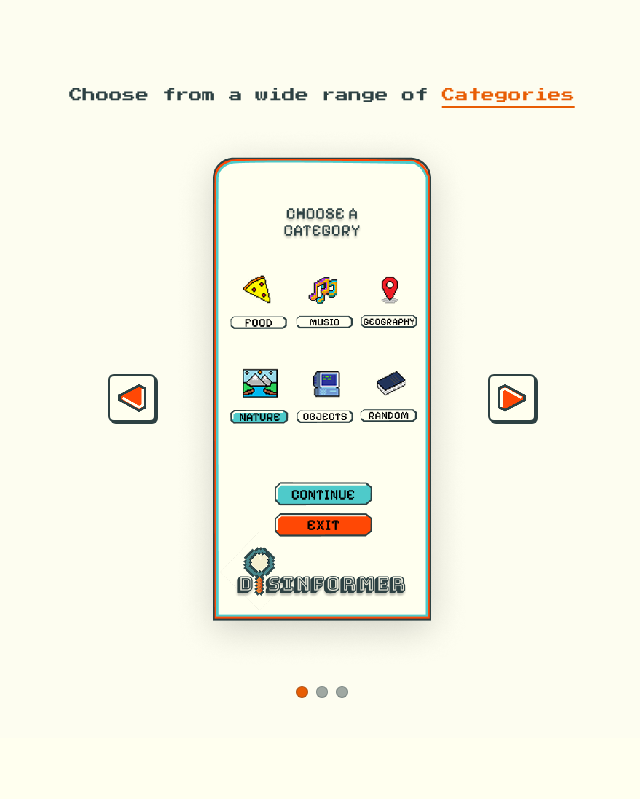
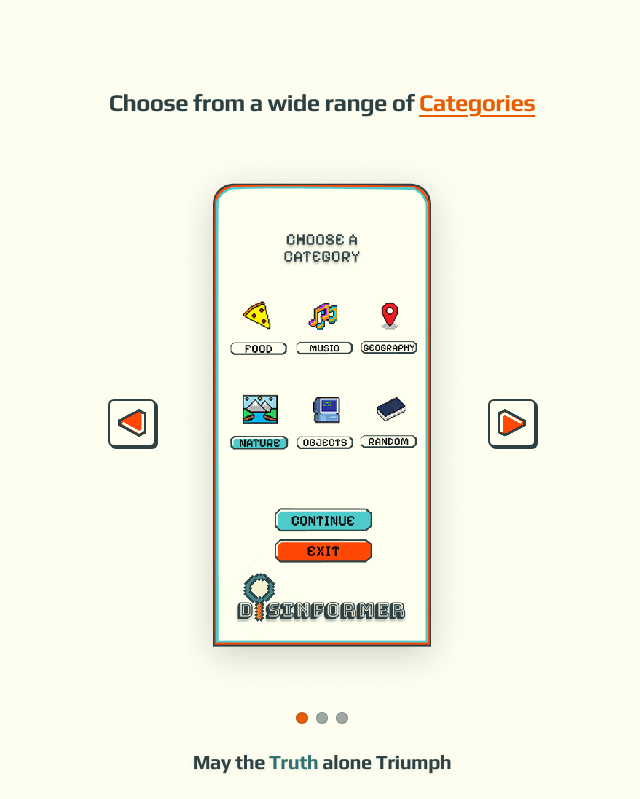
Before and after one commit to Monash-Mosaic/disinformer-leaderboard, a Next.js app: page / in a window 1280 px wide. Shown: the part 1961-2760 px from the top of the page, without its empty margins (318-958 px from the left). Built offline with nearby package versions, Linux system fonts and the light colour scheme.

Commit message:
fix: home carousal fix with new content

```diff
--- a/components/home/HomeCarouselSection.tsx
+++ b/components/home/HomeCarouselSection.tsx
@@ -19,7 +19,7 @@ const SLIDES = [
     alt: "Disinformer app screen: collaborate on the clue",
   },
   {
-    before: "Persuade others from the answer as ",
+    before: "Persuade others from the Truth as ",
     highlight: "Disinformer",
     after: "",
     src: "/assets/carousal-3.png",
@@ -33,6 +33,12 @@ const SLIDE_COUNT = SLIDES.length;
 const carouselViewportClass = "w-[min(88vw,300px)]";
 
 const SLIDE_IMG = { width: 300, height: 636 } as const;
+
+const slideHeadingClass =
+  "mx-auto block max-w-[min(100%,42rem)] text-center font-['Play'] text-lg font-bold leading-snug tracking-tight text-[#2d4143] sm:text-xl md:text-2xl";
+
+const taglineClass =
+  "mt-5 text-center font-['Play'] text-base font-bold leading-snug tracking-tight text-[#2d4143] sm:mt-6 sm:text-lg md:text-xl [text-shadow:0_1px_2px_rgba(45,65,67,0.08),0_2px_8px_rgba(45,65,67,0.06)]";
 
 export default function HomeCarouselSection() {
   const labelId = useId();
@@ -68,7 +74,7 @@ export default function HomeCarouselSection() {
       <div className="mx-auto max-w-5xl px-3 sm:px-5 lg:px-6">
         <h2
           id={labelId}
-          className="mx-auto block max-w-[min(100%,36rem)] text-center font-normal leading-snug tracking-normal text-[#2d4143] [font-family:var(--font-pixel)] [font-synthesis:none] text-[0.62rem] sm:text-[0.68rem] md:text-xs lg:text-sm scale-x-[0.94] sm:scale-x-[0.95]"
+          className={slideHeadingClass}
           aria-live="polite"
         >
           {slide.before}
@@ -78,7 +84,7 @@ export default function HomeCarouselSection() {
           {slide.after}
         </h2>
 
-        <div className="mt-4 flex flex-col items-center sm:mt-5">
+        <div className="mt-5 flex flex-col items-center sm:mt-6 md:mt-8">
           <div className="flex items-center justify-center gap-2 sm:gap-3 md:gap-4">
             <button
               type="button"
@@ -162,6 +168,10 @@ export default function HomeCarouselSection() {
               />
             ))}
           </div>
+
+          <p className={taglineClass}>
+            May the <span className="text-[#317070]">Truth</span> alone Triumph
+          </p>
         </div>
       </div>
     </section>
```
